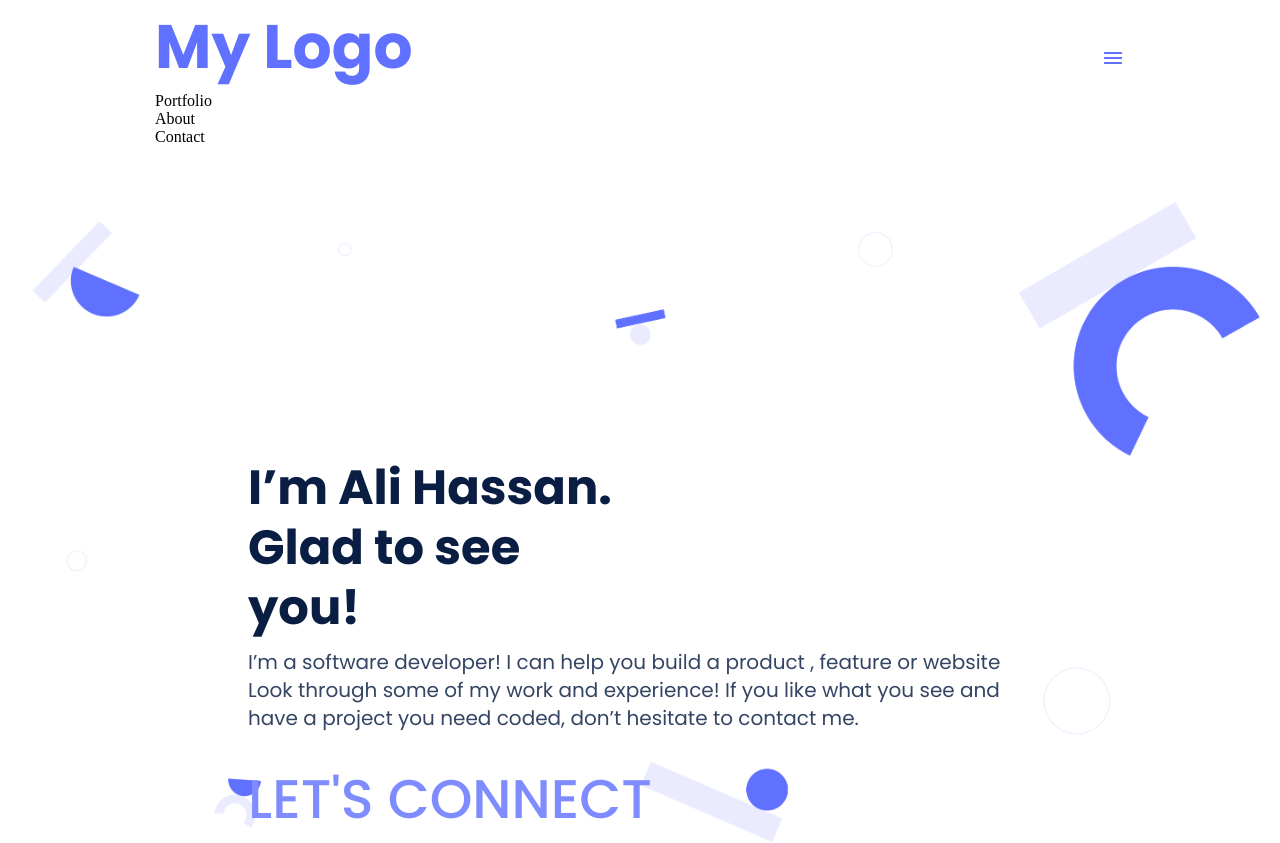
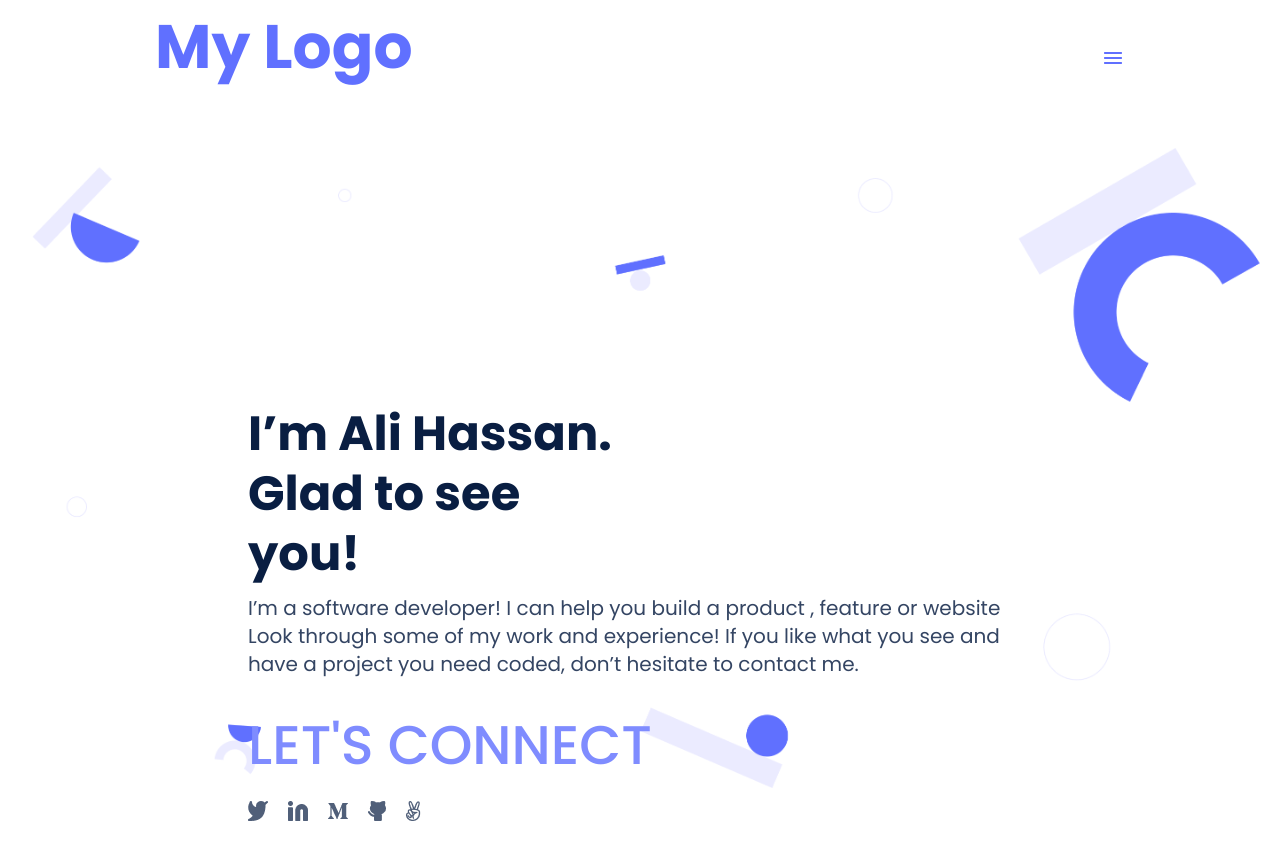
Before and after one commit to mhassa204/Portfolio-Project, a website: page index.html in a window 1280 px wide. Shown: the top 843 px of the page. Drawn offline with Linux system fonts and the light colour scheme.

Commit message:
Fix linter errors

```diff
--- a/index.html
+++ b/index.html
@@ -15,14 +15,6 @@
             <nav class="menu">
               <a href="#">My Logo</a>
               <img src="./img/Icon - Menu.png" alt="Icon-menu" />
-            </nav>
-            <nav class="menuBar">
-              <a href="#"></a>
-              <div class="menuFlex">
-                <p>Portfolio</p>
-                <p>About</p>
-                <p>Contact</p>
-              </div>
             </nav>
           </header>
           <div class="bgimage">
```
Also changed, not shown: style.css (+4 -4 lines).
